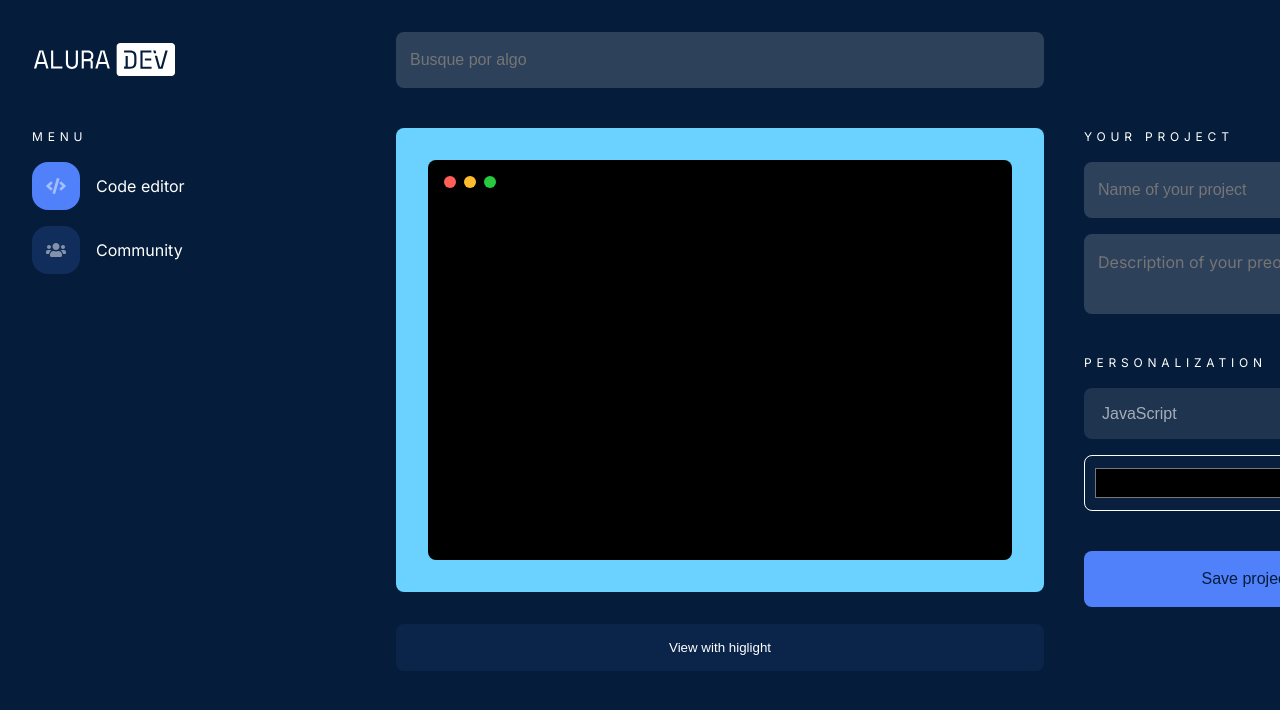
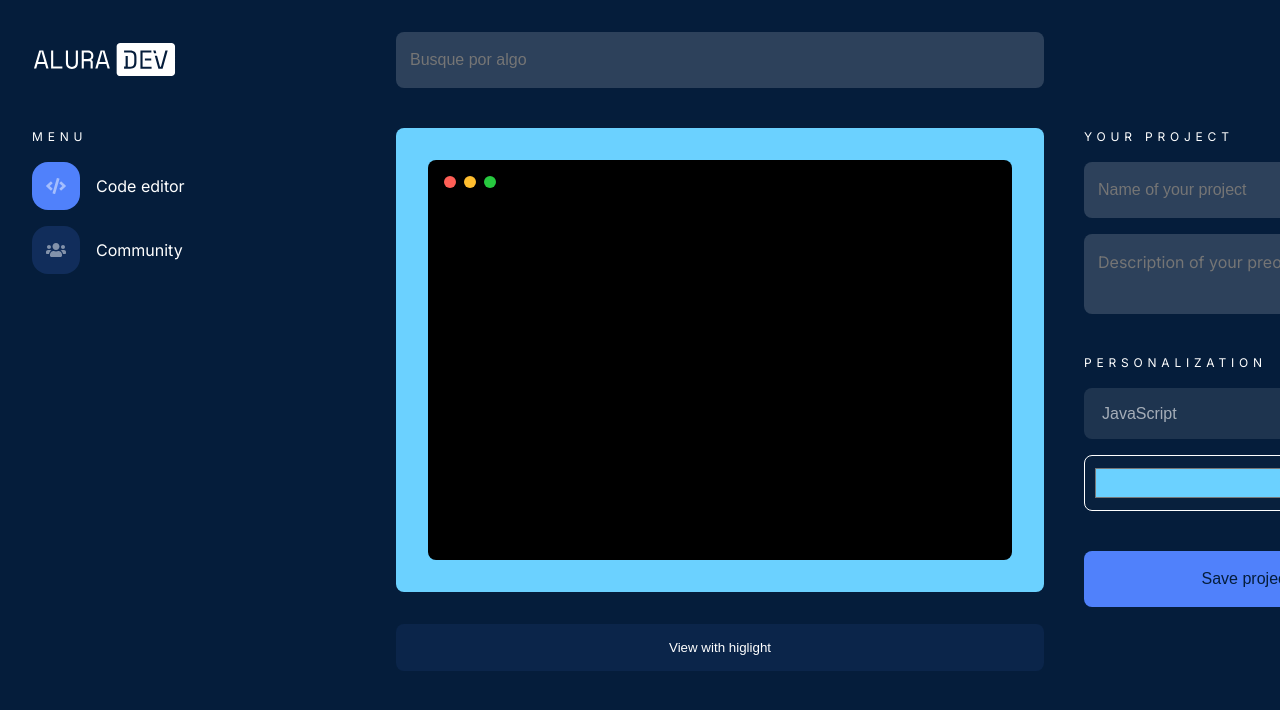
Before and after one commit to SantichioPortfolio/alura-dev, a Next.js app: page / in a window 1280 px wide. Shown: the top 710 px of the page. Built offline with nearby package versions, Linux system fonts and the light colour scheme.

Commit message:
updating color selector changer

```diff
--- /dev/null
+++ b/src/common/context/ColorContext.jsx
@@ -0,0 +1,25 @@
+'use client'
+
+import {
+    createContext,
+    useContext,
+    useState
+} from "react"
+
+const ColorContext = createContext()
+
+ColorContext.displayName = 'Color'
+
+export function ColorProvider({ children }) {
+    const [color, setColor] = useState('#6BD1FF')
+
+        return (
+            <ColorContext.Provider value={{ color, setColor }}>
+                {children}
+            </ColorContext.Provider>
+        )
+}
+
+export function useColor() {
+    return useContext(ColorContext)
+}
--- a/src/components/ColorSelector/index.jsx
+++ b/src/components/ColorSelector/index.jsx
@@ -1,3 +1,6 @@
+'use client'
+
+import { useColor } from "@/common/context/ColorContext"
 import styled from "styled-components"
 
 const StyledInput = styled.input`
@@ -11,8 +14,10 @@ const StyledInput = styled.input`
 `
 
 function ColorSelector() {
+    const { color, setColor } = useColor();
+
     return (
-        <StyledInput type="color"></StyledInput>
+        <StyledInput type="color" value={color} onChange={(e) => setColor(e.target.value)} />
     )
 }
 
--- a/src/components/patterns/CodeConfig/index.jsx
+++ b/src/components/patterns/CodeConfig/index.jsx
@@ -1,3 +1,4 @@
+import { ColorProvider } from "@/common/context/ColorContext"
 import ColorSelector from "@/components/ColorSelector"
 import DropDown from "@/components/DropDown"
 import Input from "@/components/Input"
@@ -42,7 +43,9 @@ function CodeConfig ({ languages }) {
                         id={languages.id}
                         options={languages.options}
                     />
-                    <ColorSelector />
+                    <ColorProvider>
+                        <ColorSelector />
+                    </ColorProvider>
                 </div>
                 <LightBtn label="Save project" />
             </Container>
--- a/src/components/patterns/CodeEditor/Code/index.jsx
+++ b/src/components/patterns/CodeEditor/Code/index.jsx
@@ -1,8 +1,9 @@
+import { useColor } from "@/common/context/ColorContext"
 import styled from "styled-components"
 
 const Container = styled.div`
     border-radius: 8px;
-    background: #6BD1FF;
+    background: ${props => props.$bgColor};
     padding: 32px;
     height: 50vh;
     position: relative;
@@ -31,8 +32,10 @@ const Container = styled.div`
 `
 
 function Code () {
+    const { color } = useColor()
+
     return (
-        <Container>
+        <Container $bgColor={color}>
             <img src="./mac-buttons.svg" alt="Decorative buttons" />
             <textarea></textarea>
         </Container>
--- a/src/components/patterns/CodeEditor/index.jsx
+++ b/src/components/patterns/CodeEditor/index.jsx
@@ -1,6 +1,7 @@
 import styled from "styled-components"
 import Code from "./Code"
 import Btn from "@/components/Btn"
+import { ColorProvider, useColor } from "@/common/context/ColorContext"
 
 const Container = styled.div`
     display: flex;
@@ -11,7 +12,9 @@ const Container = styled.div`
 function CodeEditor() {
     return (
         <Container>
-            <Code />
+            <ColorProvider>
+                <Code />
+            </ColorProvider>
             <Btn label="View with higlight" />
         </Container>
     )
```
Also changed, not shown: jsconfig.json (line endings or trailing spaces).
